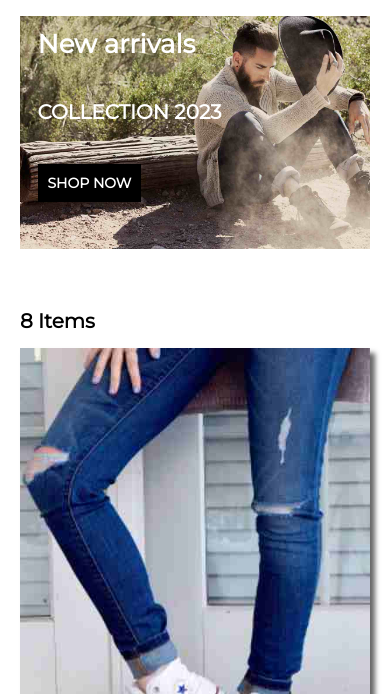
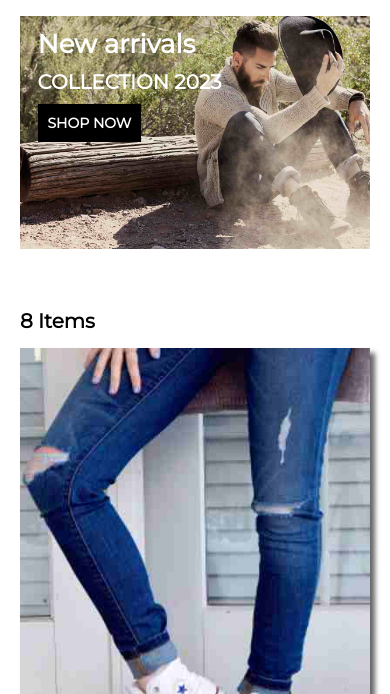
Before and after one commit to tolu1123/Portfolio, a plain HTML site: page Jeans-Shop/index.html in a window 390 px wide. Shown: the part 150-844 px from the top of the page. Drawn offline with Linux system fonts and the light colour scheme.

Commit message:
Some further modifications took place

```diff
--- a/Jeans-Shop/Styles.css
+++ b/Jeans-Shop/Styles.css
@@ -136,6 +136,7 @@ div.footer p {
     div.placeholder h2 {
         font-size: 1rem;
         color: #fff;
+        margin: 10px 0 !important;
     }
     div.shop {
         display: inline-block;
```
